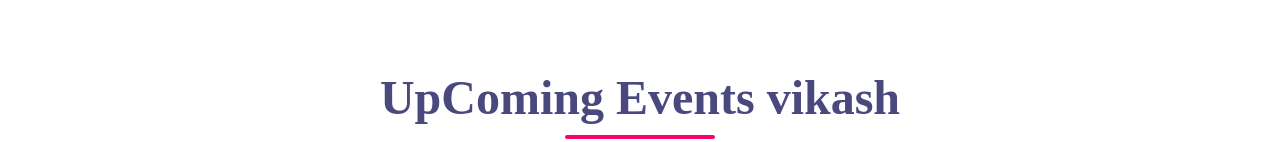
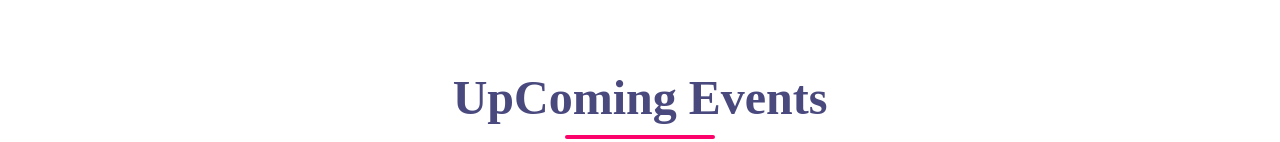
Before and after one commit to vikash133/mountain, a plain HTML site: page index.html in a window 1280 px wide. Shown: the part 810-952 px from the top of the page. Drawn offline with Linux system fonts and the light colour scheme.

Commit message:
name delete

```diff
--- a/index.html
+++ b/index.html
@@ -34,7 +34,7 @@
 
     <section class="events">
         <div class="title">
-            <h1>UpComing Events vikash</h1>
+            <h1>UpComing Events</h1>
             <div class="line"></div>
         </div>
         <div class="row">
```
